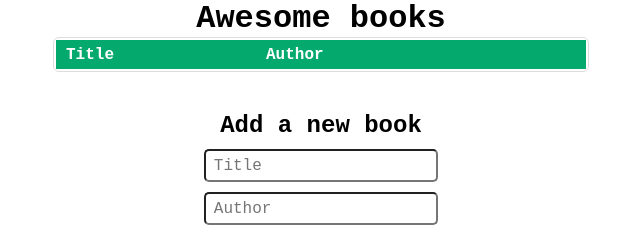
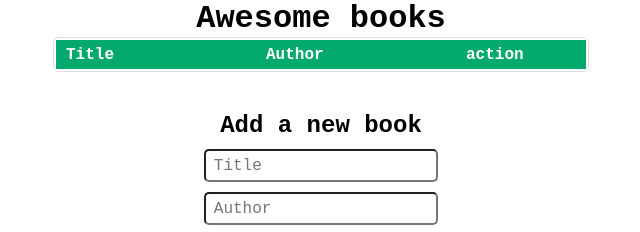
Before and after one commit to samiullahbahadur/awesome_books, a website: page index.html in a window 1280 px wide. Shown: the top 232 px of the page, 319-959 px from the left. Drawn offline with Linux system fonts and the light colour scheme.

Commit message:
Add table section

```diff
--- a/index.html
+++ b/index.html
@@ -17,7 +17,7 @@
           <tr class="line_hd">
             <th>Title</th>
             <th>Author</th>
-            <th></th>
+            <th>action</th>
           </tr>
 
         </table>
```
